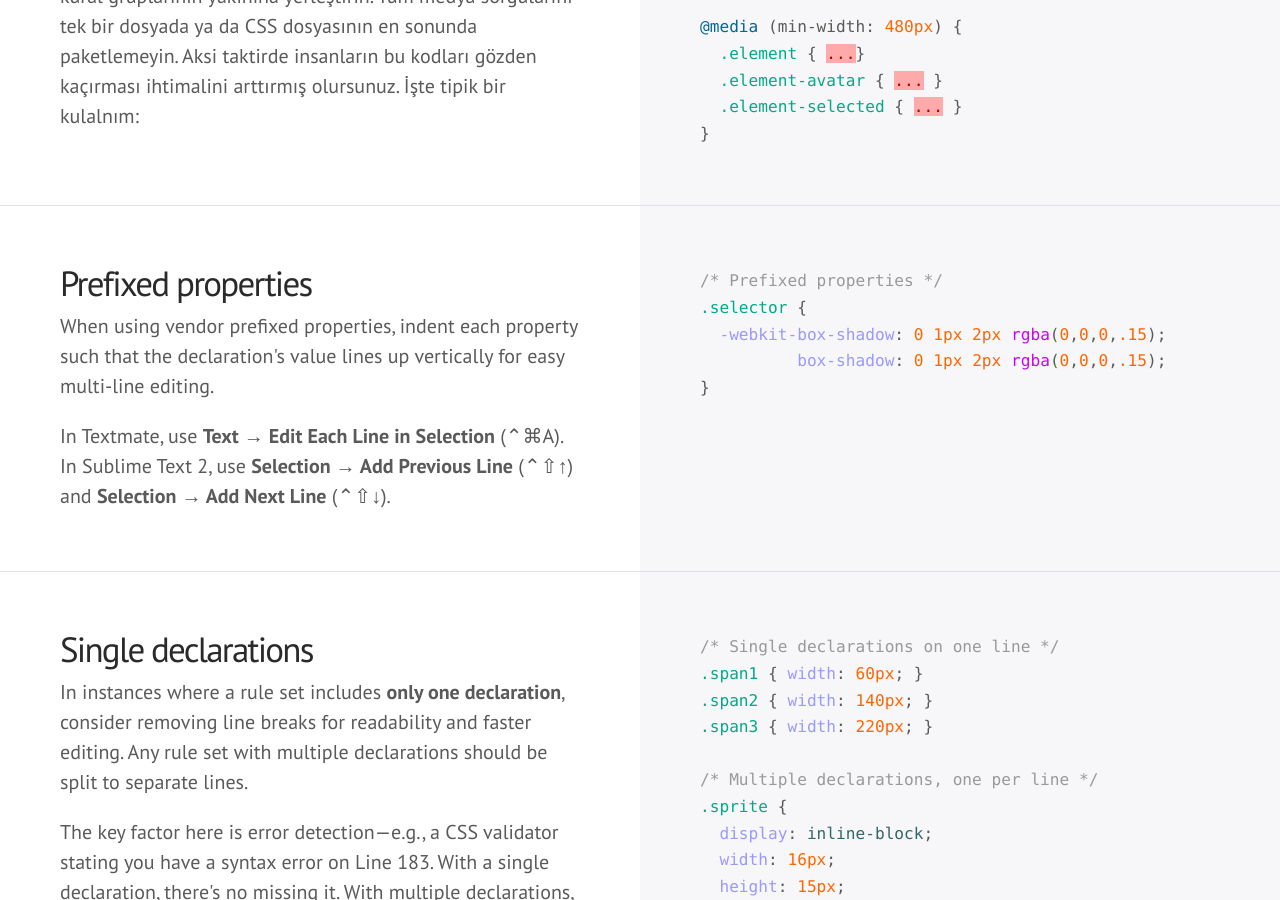
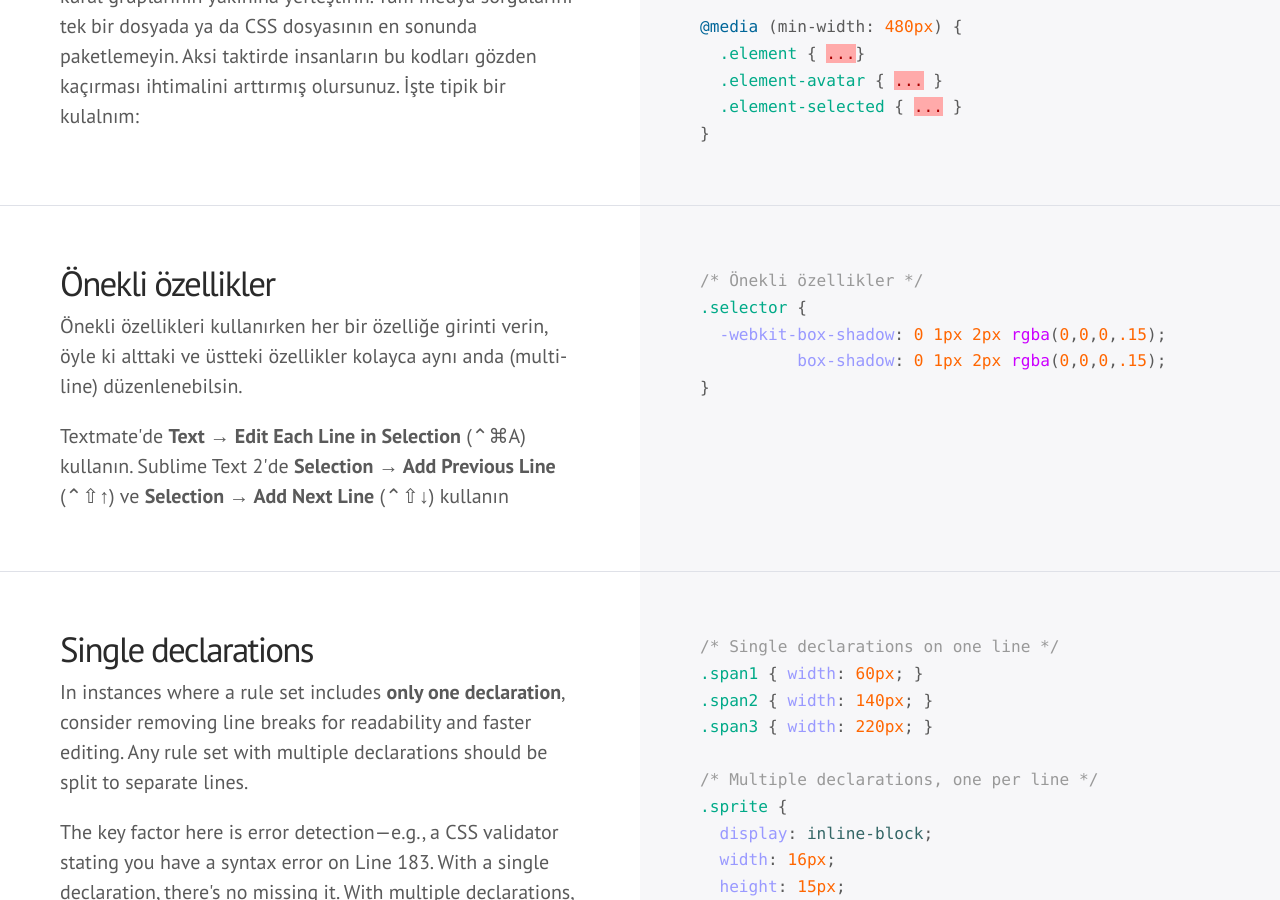
Before and after one commit to hayatbiralem/kod-rehberi, a Jekyll site: the page built from index.html, in a window 1280 px wide and 900 px high, scrolled down 9778 px. Built offline with Jekyll 4.4.1, drawn with Linux system fonts in a browser that asks for light colours; some web fonts are replaced; Markdown is read by kramdown in place of the engine named in the settings; comment, search, counter and statistics services are not loaded; some of the changed text lies outside the part shown.

Commit message:
Önekli özellikler bölümü çevrildi.

```diff
--- a/_includes/css/prefixed-properties.css
+++ b/_includes/css/prefixed-properties.css
@@ -1,4 +1,4 @@
-/* Prefixed properties */
+/* Önekli özellikler */
 .selector {
   -webkit-box-shadow: 0 1px 2px rgba(0,0,0,.15);
           box-shadow: 0 1px 2px rgba(0,0,0,.15);
--- a/index.html
+++ b/index.html
@@ -30,7 +30,7 @@ layout: default
       <li><a href="#css-tanimlama-sirasi">Tanımlama sırası</a></li>
       <li><a href="#css-import-kullanmayin">@import kullanmayın</a></li>
       <li><a href="#css-medya-sorgulari">Medya sorguları</a></li>
-      <li><a href="#css-on-ekli-ozellikler">Ön ekli özellikler</a></li>
+      <li><a href="#css-onekli-ozellikler">Önekli özellikler</a></li>
       <li><a href="#css-tek-satirlik-tanimlamalar">Tek satırlık tanımlamalar</a></li>
       <li><a href="#css-kisaltilmis-notasyon">Kısaltılmış notasyon</a></li>
       <li><a href="#css-yuvalama">Less ve Sass yuvalamaları</a></li>
@@ -281,11 +281,11 @@ layout: default
   </div>
 </div>
 
-<div class="section" id="css-on-ekli-ozellikler">
+<div class="section" id="css-onekli-ozellikler">
   <div class="col">
-    <h3>Prefixed properties</h3>
-    <p>When using vendor prefixed properties, indent each property such that the declaration's value lines up vertically for easy multi-line editing.</p>
-    <p>In Textmate, use <strong>Text &rarr; Edit Each Line in Selection</strong> (&#8963;&#8984;A). In Sublime Text 2, use <strong>Selection &rarr; Add Previous Line</strong> (&#8963;&#8679;&uarr;) and <strong>Selection &rarr;  Add Next Line</strong> (&#8963;&#8679;&darr;).</p>
+    <h3>Önekli özellikler</h3>
+    <p>Önekli özellikleri kullanırken her bir özelliğe girinti verin, öyle ki alttaki ve üstteki özellikler kolayca aynı anda (multi-line) düzenlenebilsin.</p>
+    <p>Textmate'de <strong>Text &rarr; Edit Each Line in Selection</strong> (&#8963;&#8984;A) kullanın. Sublime Text 2'de <strong>Selection &rarr; Add Previous Line</strong> (&#8963;&#8679;&uarr;) ve <strong>Selection &rarr;  Add Next Line</strong> (&#8963;&#8679;&darr;) kullanın</p>
   </div>
   <div class="col">
     {% highlight css %}{% include css/prefixed-properties.css %}{% endhighlight %}
```
